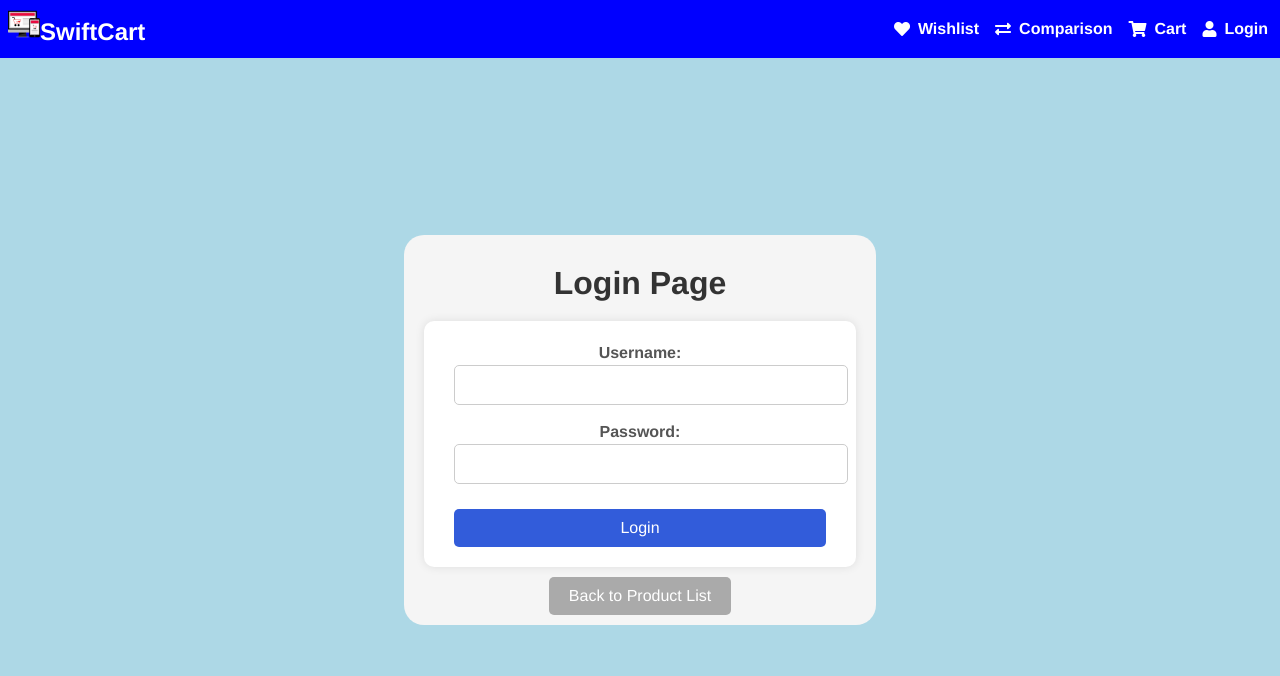
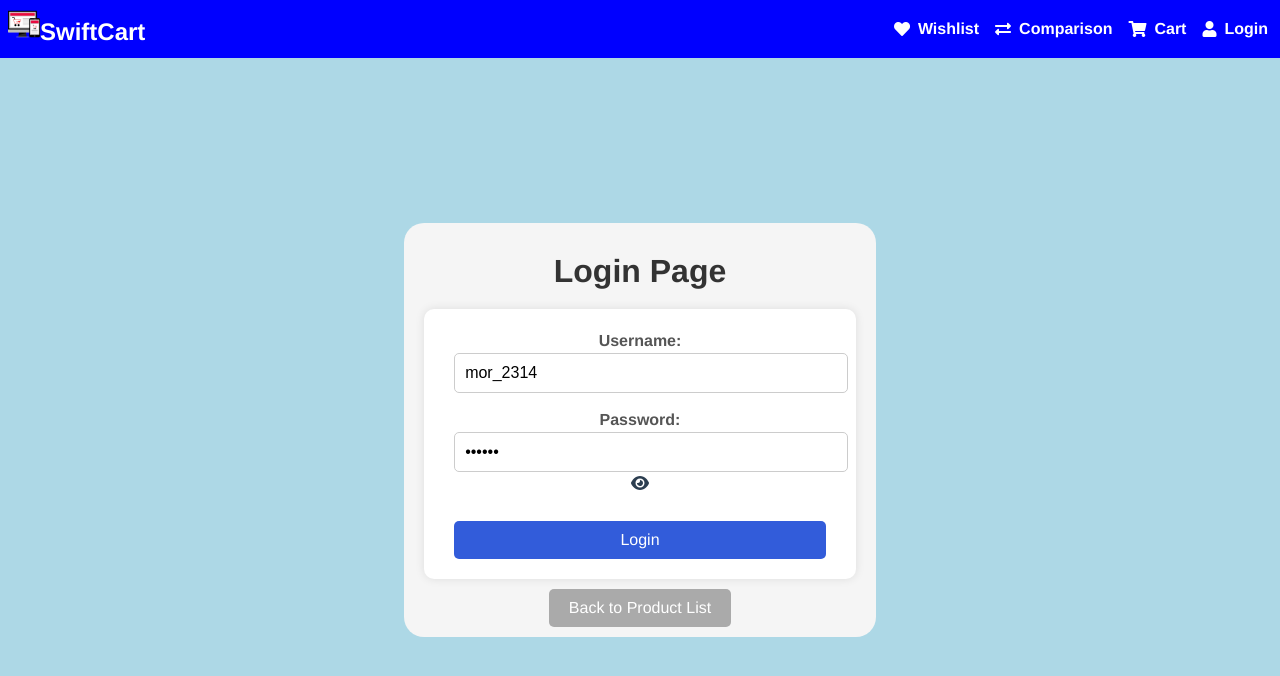
Before and after one commit to IkanyengAdams/JSF-Portfolio_Piece_IKAADA488_BCL2407_GroupB_Ikanyeng-Adams_JSF04, a Vue app: page /login in a window 1280 px wide. Shown: the top 676 px of the page. Built offline with nearby package versions, Linux system fonts and the light colour scheme.

Commit message:
Updated Login.vue component to add password visibility toggle and set default username and password values

```diff
--- a/src/components/Login.vue
+++ b/src/components/Login.vue
@@ -1,5 +1,3 @@
-
-
 <template>
   <div class="login-container">
     <h1>Login Page</h1>
@@ -10,7 +8,19 @@
       </div>
       <div class="form-group">
         <label for="password">Password:</label>
-        <input type="password" v-model="password" id="password" required />
+        <div class="password-wrapper">
+          <input
+            :type="passwordFieldType"
+            v-model="password"
+            id="password"
+            required
+          />
+          <font-awesome-icon
+            :icon="passwordVisible ? 'eye-slash' : 'eye'"
+            @click="togglePasswordVisibility"
+            class="toggle-password"
+          />
+        </div>
       </div>
       <button type="submit" class="login-button">Login</button>
     </form>
@@ -24,9 +34,15 @@ import axiosAuth from '../axiosAuth';
 export default {
   data() {
     return {
-      username: '',
-      password: '',
+      username: 'mor_2314',
+      password: '83r5^_',
+      passwordVisible: false,
     };
+  },
+  computed: {
+    passwordFieldType() {
+      return this.passwordVisible ? 'text' : 'password';
+    },
   },
   methods: {
     async login() {
```
